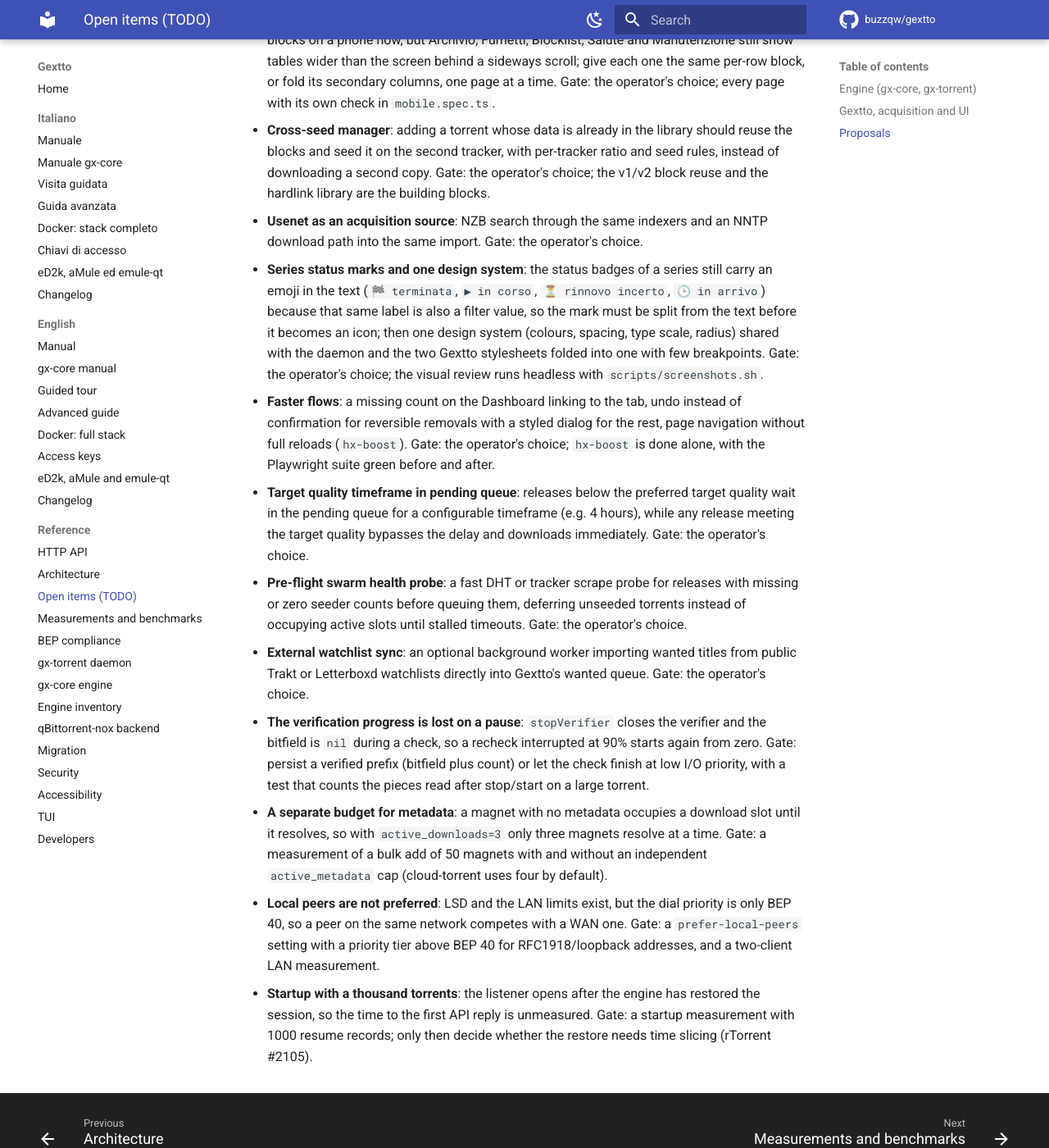
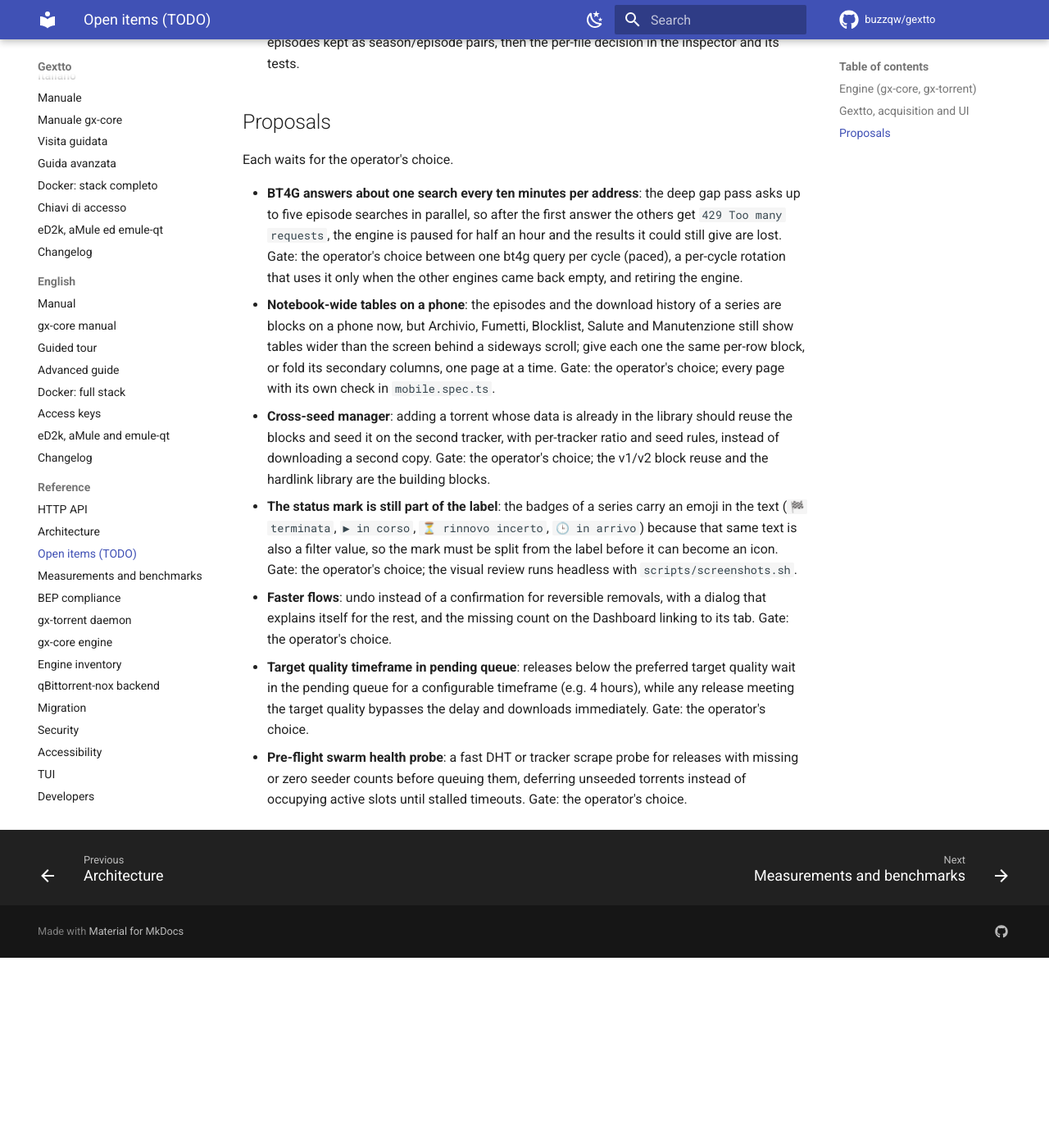
Before and after one commit to buzzqw/gextto, an MkDocs documentation site: the page built from docs/todo.md, in a window 1280 px wide and 1400 px high, scrolled down 2301 px. Shown: the whole window at 82% size. Built offline with MkDocs 1.6.1 and Material for MkDocs 9.7.7, drawn with Linux system fonts in a browser that asks for light colours; comment, search, counter and statistics services are not loaded; after the commit the page ends 3469 px from its top, so only the background shows below that; some of the changed text lies outside the part shown.

Commit message:
docs: the open list keeps only work that names a case
The three engineering items with a measurement gate (verification lost on a
pause, metadata budget, local peers) move into the engine area, where they
belong, and the proposals section holds only choices for the operator.
Removed: a native eD2k in gx-torrent (emule-qt is managed and updated already),
Usenet (no provider, nothing implemented), the watchlist import, the single
design system, hx-boost and the 1000-torrent startup (nine torrents today).
The status badge keeps the icon split alone, faster flows keeps undo and the
dashboard count, and bt4g names the per-cycle rotation as a third way out.
Stray blank lines inside the lists are gone.

```diff
--- a/docs/todo.md
+++ b/docs/todo.md
@@ -26,7 +26,6 @@ still be true after the item lands does not belong here.
 - **The last second on a shaped line**: on the 100 Mbit/s scenarios gx-torrent is level with the fastest clients at half the file and loses about 1.2 s in the second half (both TCP and uTP); it is not the start (the first block arrives in 13 ms locally) nor the endgame order (block sharing between duplicates was measured: no gain). Gate: a CPU and goroutine profile of the last seconds of the transfer (`GX_COMPARE_PPROF_DIR`, `first_s`/`half_s` in the harness).
 - **Compressed RAR 4 and solid archives**: extract them too (RAR 4 needs its own LZ and PPMd decoder). Gate: a real release that arrived that way.
 - **Memory on a shaped line**: own memory while downloading on the shaped 100 Mbit/s line is above qBittorrent, anacrolix and Transmission; close the gap on the paths a heap profile names. Gate: a heap profile of that scenario inside the comparison harness.
-
 - **The state marshal still holds `d.mu` once per coalesced save**: the tick's
   write is now ~14 ns, but `json.MarshalIndent` is ~4 ms at 1000 torrents and
   runs inside the lock every 10 s window. Gate: a deep-copy or copy-on-write
@@ -51,6 +50,20 @@ still be true after the item lands does not belong here.
   `FindSeason` in `internal/rss` takes one number, so a pack «S01-S03» is
   offered only for season 1 although its files belong to both. Gate: a season
   range in the feed rules and in the wanted match, with the feed corpus green.
+- **The verification progress is lost on a pause**: `stopVerifier` closes the
+  verifier and the bitfield is `nil` during a check, so a recheck interrupted at
+  90% starts again from zero. Gate: persist a verified prefix (bitfield plus
+  count) or let the check finish at low I/O priority, with a test that counts the
+  pieces read after stop/start on a large torrent.
+- **A separate budget for metadata**: a magnet with no metadata occupies a
+  download slot until it resolves, so with `active_downloads=3` only three
+  magnets resolve at a time. Gate: a measurement of a bulk add of 50 magnets
+  with and without an independent `active_metadata` cap (cloud-torrent uses four
+  by default).
+- **Local peers are not preferred**: LSD and the LAN limits exist, but the dial
+  priority is only BEP 40, so a peer on the same network competes with a WAN one.
+  Gate: a `prefer-local-peers` setting with a priority tier above BEP 40 for
+  RFC1918/loopback addresses, and a two-client LAN measurement.
 
 ## Gextto, acquisition and UI
 
@@ -72,7 +85,6 @@ still be true after the item lands does not belong here.
   and decided at completion. Gate: skipped episodes kept as season/episode
   pairs, then the per-file decision in the inspector and its tests.
 
-
 ## Proposals
 
 Each waits for the operator's choice.
@@ -81,38 +93,19 @@ Each waits for the operator's choice.
   pass asks up to five episode searches in parallel, so after the first answer
   the others get `429 Too many requests`, the engine is paused for half an hour
   and the results it could still give are lost. Gate: the operator's choice
-  between one bt4g query per cycle (paced) and retiring the engine.
-
+  between one bt4g query per cycle (paced), a per-cycle rotation that uses it
+  only when the other engines came back empty, and retiring the engine.
 - **Notebook-wide tables on a phone**: the episodes and the download history of a series are blocks on a phone now, but Archivio, Fumetti, Blocklist, Salute and Manutenzione still show tables wider than the screen behind a sideways scroll; give each one the same per-row block, or fold its secondary columns, one page at a time. Gate: the operator's choice; every page with its own check in `mobile.spec.ts`.
-
 - **Cross-seed manager**: adding a torrent whose data is already in the library
   should reuse the blocks and seed it on the second tracker, with per-tracker
   ratio and seed rules, instead of downloading a second copy. Gate: the operator's
   choice; the v1/v2 block reuse and the hardlink library are the building blocks.
-- **Usenet as an acquisition source**: NZB search through the same indexers and an NNTP download path into the same import. Gate: the operator's choice.
-- **Series status marks and one design system**: the status badges of a series still carry an emoji in the text (`🏁 terminata`, `▶ in corso`, `⏳ rinnovo incerto`, `🕒 in arrivo`) because that same label is also a filter value, so the mark must be split from the text before it becomes an icon; then one design system (colours, spacing, type scale, radius) shared with the daemon and the two Gextto stylesheets folded into one with few breakpoints. Gate: the operator's choice; the visual review runs headless with `scripts/screenshots.sh`.
-- **Faster flows**: a missing count on the Dashboard linking to the tab, undo instead of confirmation for reversible removals with a styled dialog for the rest, page navigation without full reloads (`hx-boost`). Gate: the operator's choice; `hx-boost` is done alone, with the Playwright suite green before and after.
+- **The status mark is still part of the label**: the badges of a series carry
+  an emoji in the text (`🏁 terminata`, `▶ in corso`, `⏳ rinnovo incerto`,
+  `🕒 in arrivo`) because that same text is also a filter value, so the mark
+  must be split from the label before it can become an icon. Gate: the
+  operator's choice; the visual review runs headless with
+  `scripts/screenshots.sh`.
+- **Faster flows**: undo instead of a confirmation for reversible removals, with a dialog that explains itself for the rest, and the missing count on the Dashboard linking to its tab. Gate: the operator's choice.
 - **Target quality timeframe in pending queue**: releases below the preferred target quality wait in the pending queue for a configurable timeframe (e.g. 4 hours), while any release meeting the target quality bypasses the delay and downloads immediately. Gate: the operator's choice.
 - **Pre-flight swarm health probe**: a fast DHT or tracker scrape probe for releases with missing or zero seeder counts before queuing them, deferring unseeded torrents instead of occupying active slots until stalled timeouts. Gate: the operator's choice.
-
-- **External watchlist sync**: an optional background worker importing wanted titles from public Trakt or Letterboxd watchlists directly into Gextto's wanted queue. Gate: the operator's choice.
-
-- **The verification progress is lost on a pause**: `stopVerifier` closes the
-  verifier and the bitfield is `nil` during a check, so a recheck interrupted at
-  90% starts again from zero. Gate: persist a verified prefix (bitfield plus
-  count) or let the check finish at low I/O priority, with a test that counts the
-  pieces read after stop/start on a large torrent.
-- **A separate budget for metadata**: a magnet with no metadata occupies a
-  download slot until it resolves, so with `active_downloads=3` only three
-  magnets resolve at a time. Gate: a measurement of a bulk add of 50 magnets
-  with and without an independent `active_metadata` cap (cloud-torrent uses four
-  by default).
-- **Local peers are not preferred**: LSD and the LAN limits exist, but the dial
-  priority is only BEP 40, so a peer on the same network competes with a WAN one.
-  Gate: a `prefer-local-peers` setting with a priority tier above BEP 40 for
-  RFC1918/loopback addresses, and a two-client LAN measurement.
-
-- **Startup with a thousand torrents**: the listener opens after the engine has
-  restored the session, so the time to the first API reply is unmeasured. Gate:
-  a startup measurement with 1000 resume records; only then decide whether the
-  restore needs time slicing (rTorrent #2105).
```
